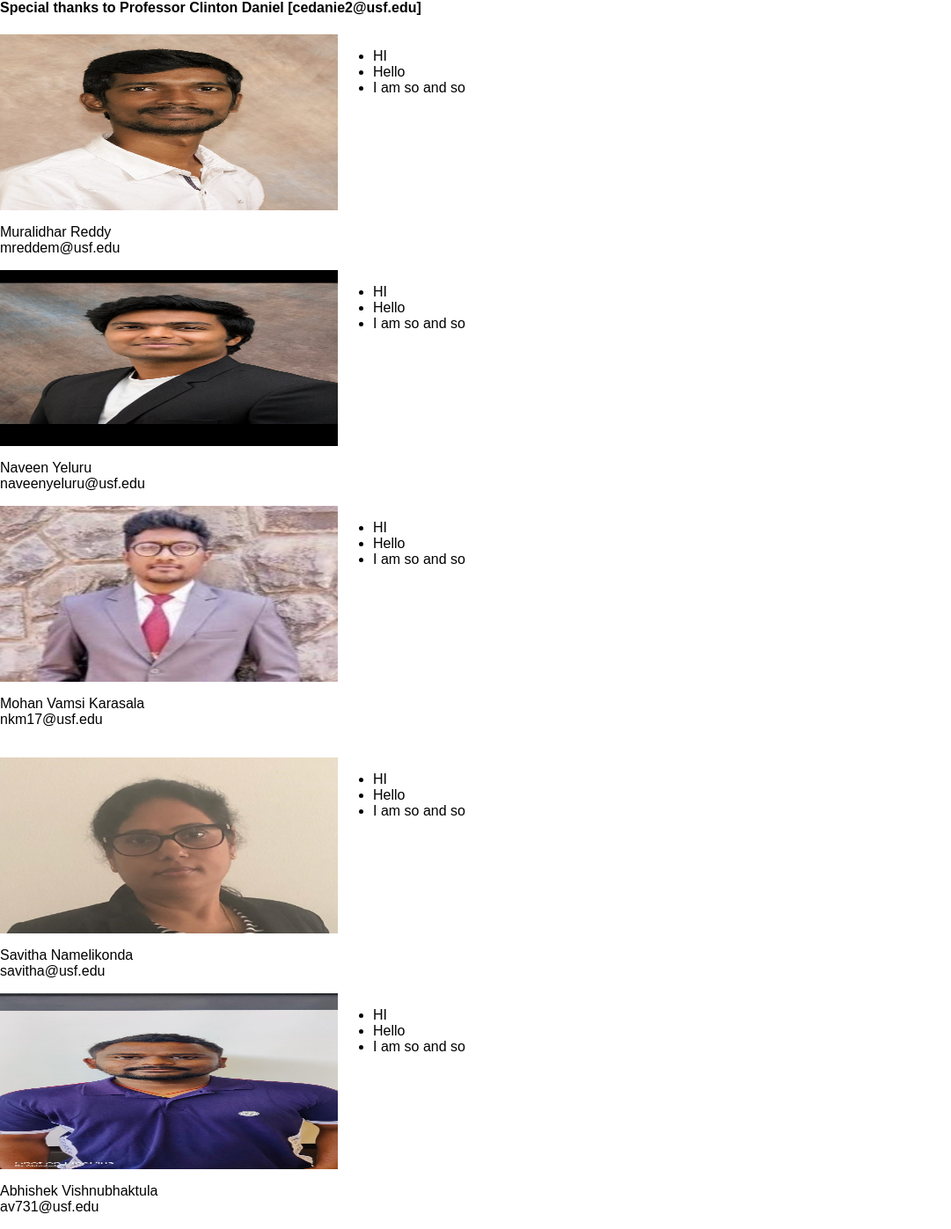
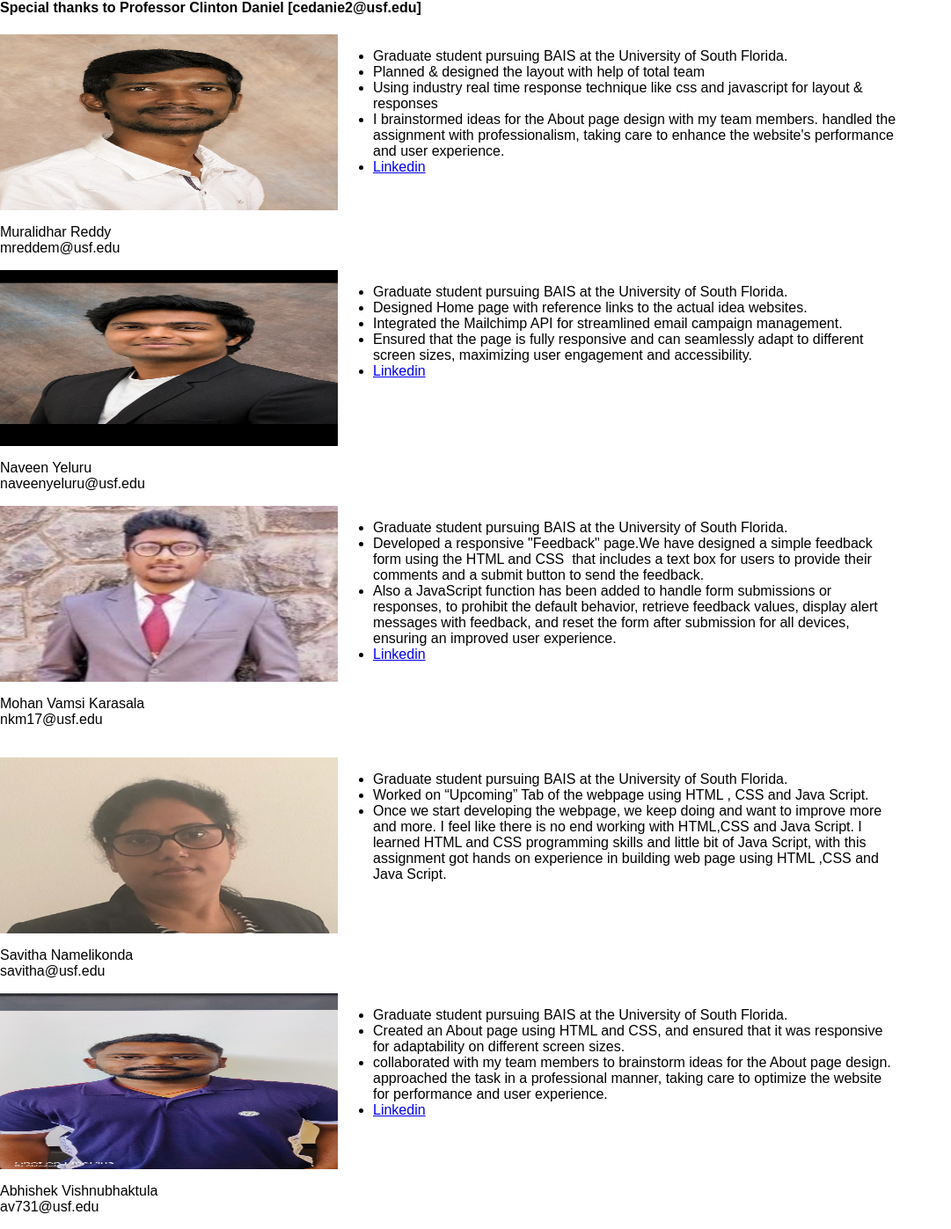
Before and after one commit to rmuralidharr/DIS, a plain HTML site: page Project/html/About.html in a window 1280 px wide. Shown: the whole page at 88% size, without its empty margins (0-1081 px from the left). Drawn offline with Linux system fonts and the light colour scheme; files that its build step writes are made by us from their sources.

Commit message:
new change

```diff
--- a/Project/html/About.html
+++ b/Project/html/About.html
@@ -17,9 +17,11 @@
       </div>
       <div style="width:50%">
         <ul>
-          <li>HI</li>
-          <li>Hello</li>
-          <li>I am so and so</li>
+          <li>Graduate student pursuing BAIS at the University of South Florida.</li>
+          <li>Planned & designed the layout with help of total team</li>
+          <li>Using industry real time response technique like css and javascript for layout & responses</li>
+          <li>I brainstormed ideas for the About page design with my team members. handled the assignment with professionalism, taking care to enhance the website's performance and user experience.</li>
+          <li><a href="https://www.linkedin.com/in/murali-mdr/">Linkedin</a></li>
         </ul>
       </div>
     </div>
@@ -31,9 +33,11 @@
       </div>
       <div style="width:50%">
         <ul>
-          <li>HI</li>
-          <li>Hello</li>
-          <li>I am so and so</li>
+          <li>Graduate student pursuing BAIS at the University of South Florida.</li>
+          <li>Designed Home page with reference links to the actual idea websites.</li>
+          <li>Integrated the Mailchimp API for streamlined email campaign management.</li>
+          <li>Ensured that the page is fully responsive and can seamlessly adapt to different screen sizes, maximizing user engagement and accessibility.</li>
+          <li><a href="https://www.linkedin.com/in/naveenyeluru/">Linkedin</a></li>
         </ul>
       </div>
     </div>
@@ -45,9 +49,10 @@
       </div>
       <div style="width:50%">
         <ul>
-          <li>HI</li>
-          <li>Hello</li>
-          <li>I am so and so</li>
+          <li>Graduate student pursuing BAIS at the University of South Florida.</li>
+          <li>Developed a responsive "Feedback" page.We have designed a simple feedback form using the HTML and CSS  that includes a text box for users to provide their comments and a submit button to send the feedback. </li>
+          <li>Also a JavaScript function has been added to handle form submissions or responses, to prohibit the default behavior, retrieve feedback values, display alert messages with feedback, and reset the form after submission for all devices, ensuring an improved user experience.</li>
+          <li><a href="https://www.linkedin.com/in/mohan-vamsi-karasala-487786145">Linkedin</a></li>
         </ul>
       </div>
     </div>
@@ -58,9 +63,9 @@
       </div>
       <div style="width:50%">
         <ul>
-          <li>HI</li>
-          <li>Hello</li>
-          <li>I am so and so</li>
+          <li>Graduate student pursuing BAIS at the University of South Florida.</li>
+          <li>Worked on “Upcoming” Tab of the webpage using HTML , CSS and Java Script.</li>
+          <li>Once we start developing the webpage, we keep doing and want to improve more and more. I feel like there is no end working with HTML,CSS and Java Script. I learned HTML and CSS programming skills and little bit of Java Script, with this assignment got hands on experience in building web page using HTML ,CSS and Java Script.</li>
         </ul>
       </div>
     </div>
@@ -71,9 +76,10 @@
       </div>
       <div style="width:50%">
         <ul>
-          <li>HI</li>
-          <li>Hello</li>
-          <li>I am so and so</li>
+          <li>Graduate student pursuing BAIS at the University of South Florida.</li>
+          <li>Created an About page using HTML and CSS, and ensured that it was responsive for adaptability on different screen sizes. </li>
+          <li>collaborated with my team members to brainstorm ideas for the About page design. approached the task in a professional manner, taking care to optimize the website for performance and user experience.</li>
+          <li><a href="http://linkedin.com/in/abhishek-v-952398169">Linkedin</a></li>
         </ul>
       </div>
     </div>
```
Also changed, not shown: Project/html/AI Maker.html (+22 -4 lines), Project/html/Upcoming.html (+13 -0 lines), Project/html/home.html (+6 -1 lines).
